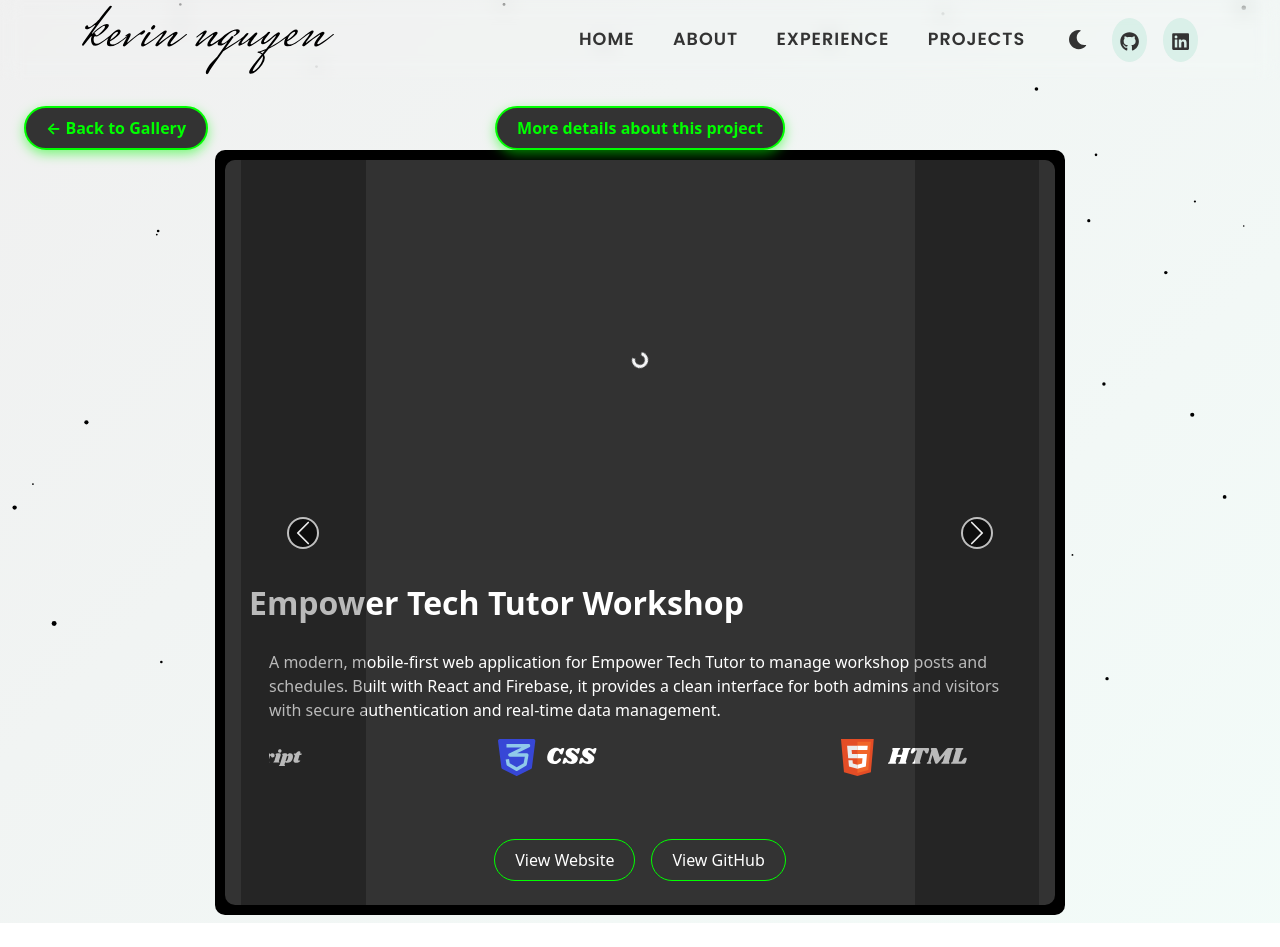
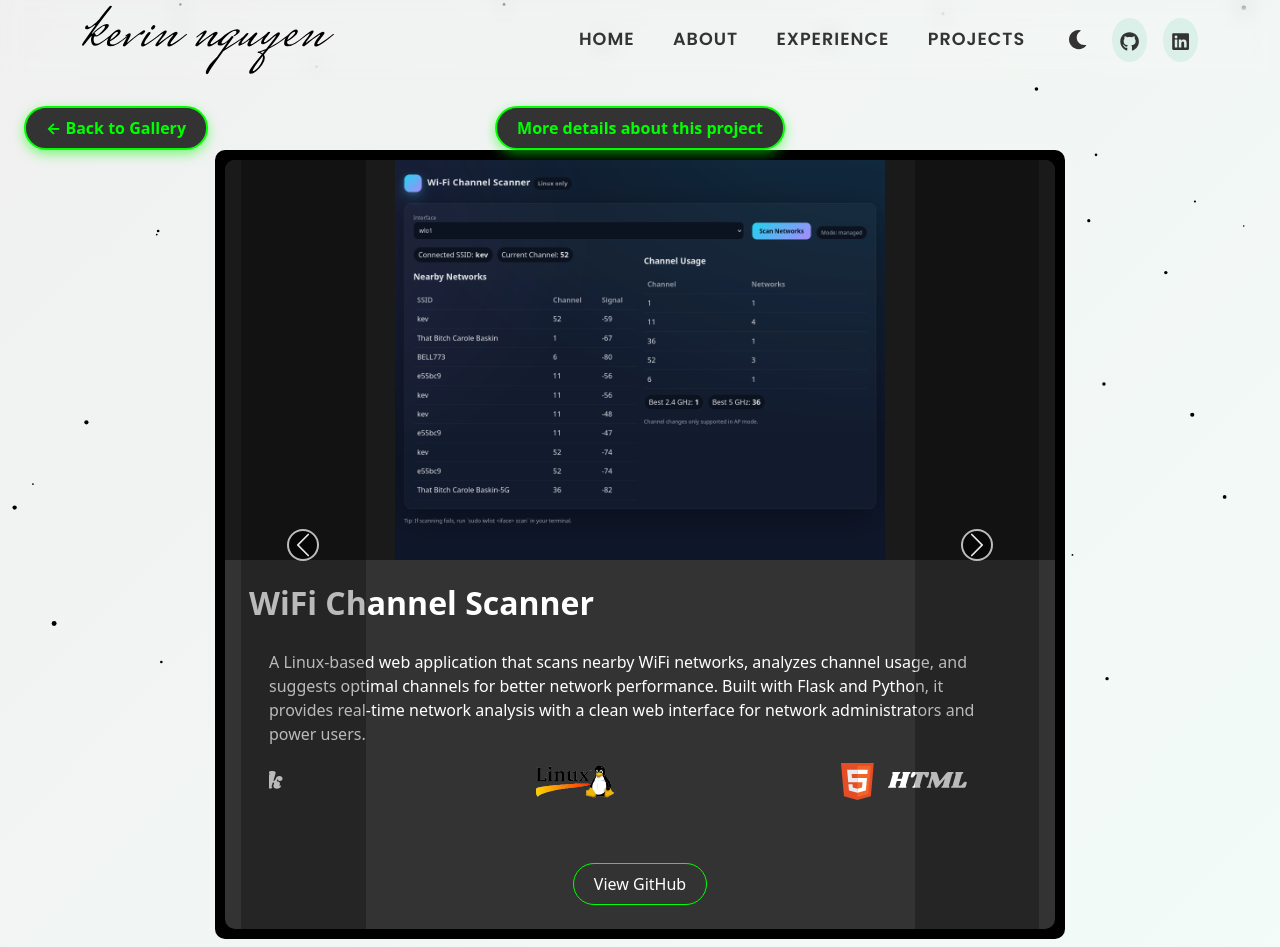
Before and after one commit to KevinDal2027/KevinPortfolio, a React (Vite) app: page /projects in a window 1280 px wide. Before the commit the page ends 923 px from the top, so only its background shows below. Built offline with nearby package versions, Linux system fonts and the light colour scheme.

Commit message:
Added New Project

```diff
--- a/src/components/projectData.js
+++ b/src/components/projectData.js
@@ -1,6 +1,31 @@
 // projectData.js
 const projects = [
   {
+    id: 'wifiChannelScanner',
+    title: 'WiFi Channel Scanner',
+    thumbnail: './assets/projectThumbnails/WifiScanner.png',
+    tag: 'Network Tools',
+    date: '2025-02',
+    description: 'A Linux-based web application that scans nearby WiFi networks, analyzes channel usage, and suggests optimal channels for better network performance. Built with Flask and Python, it provides real-time network analysis with a clean web interface for network administrators and power users.',
+    details: {
+      inspiration: 'I built this WiFi Channel Scanner to solve the common problem of WiFi interference and poor network performance. Living in an apartment building with many overlapping networks, I wanted a tool that could quickly analyze the WiFi environment and suggest the best channels to use. The goal was to create something that network administrators and tech-savvy users could rely on for optimizing their WiFi setup.',
+      timeline: 'Developed in February 2025 as a personal project to improve WiFi network performance and learn more about network analysis and Linux system programming.',
+      learning: 'I learned how to interact with Linux networking tools (iw, iwlist) through Python subprocess calls, implement real-time network scanning with proper error handling, create a Flask web application with form handling and flash messages, and work with Linux permissions and sudo requirements. The project taught me about WiFi channel allocation, signal analysis, and building system-level tools with web interfaces.'
+    },
+    links: {
+      github: 'https://github.com/KevinDal2027/WIFICHANNELSCANNER'
+    },
+    skills: [
+      { alt: 'Python icon', src: './assets/skills/Python.svg' },
+      { alt: 'Flask icon', src: './assets/skills/Flask.svg' },
+      { alt: 'Linux icon', src: './assets/skills/Linux.svg' },
+      { alt: 'HTML icon', src: './assets/skills/HTML.svg' },
+      { alt: 'CSS icon', src: './assets/skills/CSS.svg' },
+      { alt: 'JavaScript icon', src: './assets/skills/JavaScript.svg' },
+      { alt: 'Bash icon', src: './assets/skills/Bash.svg' }
+    ]
+  },
+    {
     id: 'ettWorkshop',
     title: 'Empower Tech Tutor Workshop',
     thumbnail: './assets/projectThumbnails/ETTLogo.svg',
```
Also changed, not shown: public/assets/projectThumbnails/WifiScanner.png (added).
